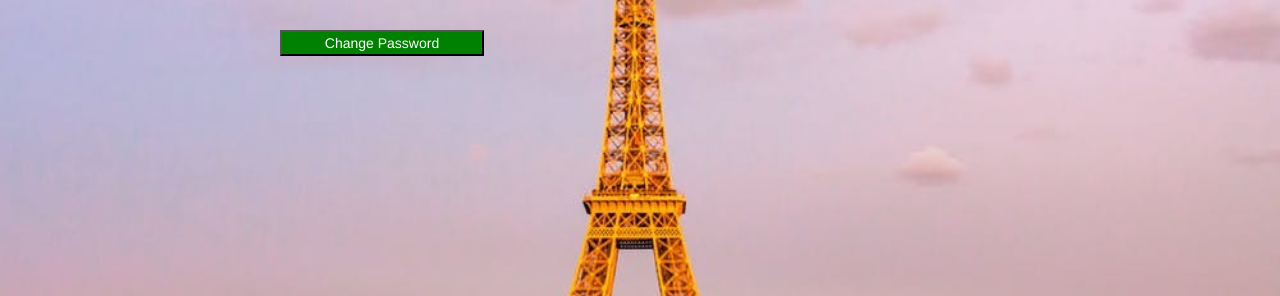
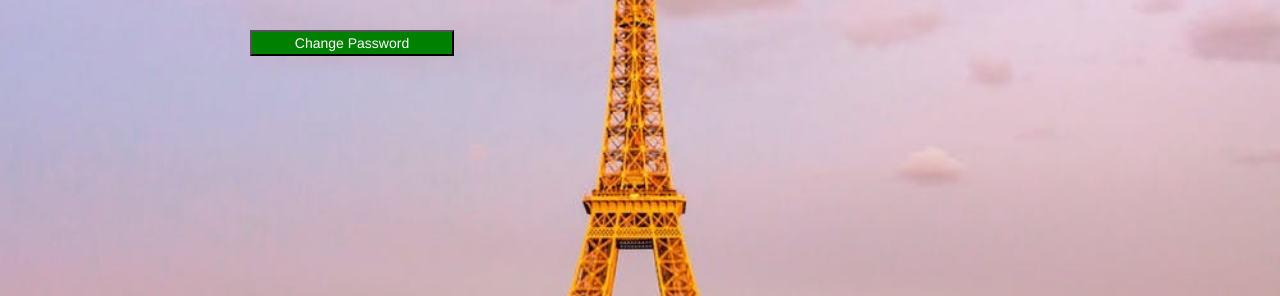
Before and after one commit to PVidyadhar/events-1, a Django app: page /home/profile/ in a window 1280 px wide. Shown: the part 308-604 px from the top of the page. Run offline with Django 3.2, Linux system fonts and the light colour scheme; data that the repository does not hold is empty; some libraries are stand-ins or nearby versions.

Commit message:
done a small modification

```diff
--- a/home/templates/profile.html
+++ b/home/templates/profile.html
@@ -95,7 +95,7 @@
           <h3 style="color:black;">Email Id : {{data.0.emailid}}</h3>
           <br/>
           <div class="center">
-          <button type=submit style="width:20%;background-color:green;color: white;text-align:center;margin-left: 150px;">Change Password</button>
+          <button type=submit style="width:20%;background-color:green;color: white;text-align:center;margin-left: 120px;">Change Password</button>
           </div>
         </form>
       </div>
```
